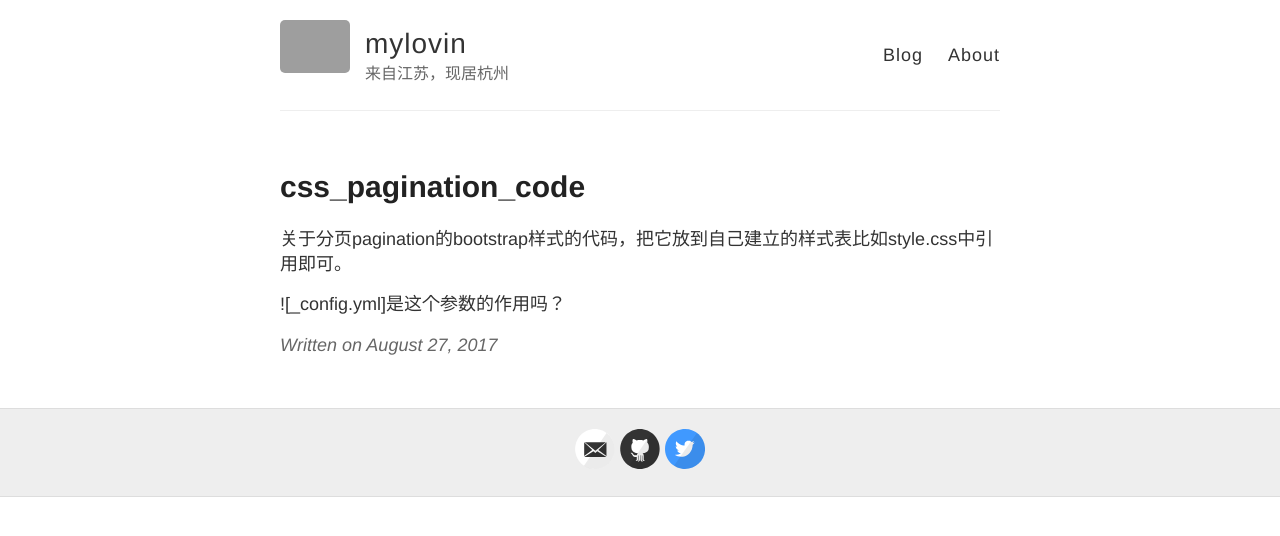
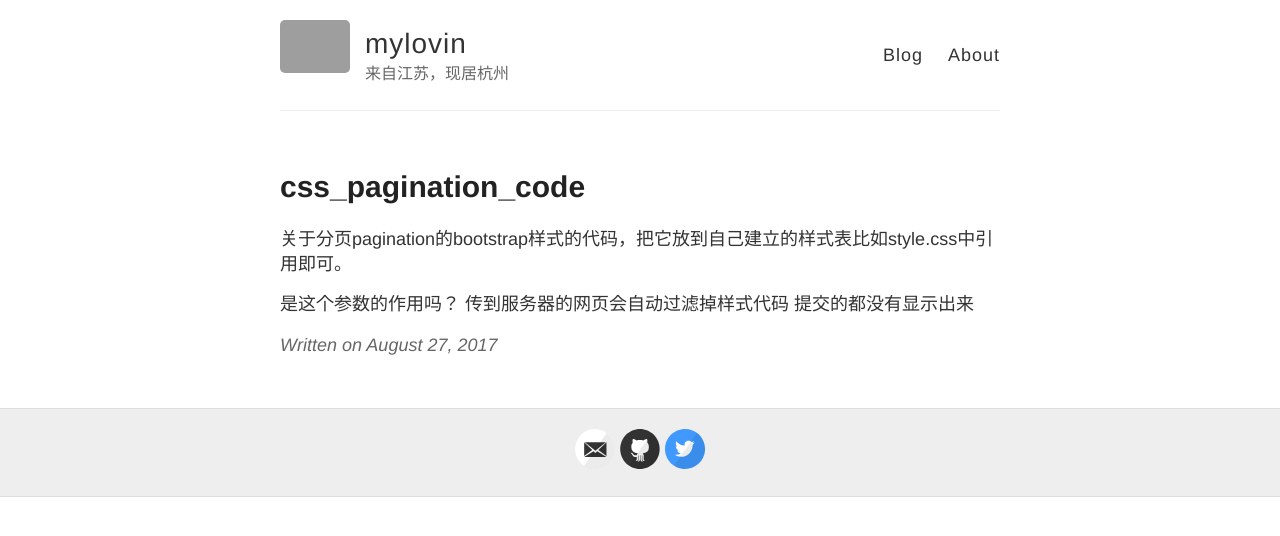
Before and after one commit to 861008761/861008761.github.io, a Jekyll site: the page built from _posts/2017-08-27-css_pagination_code.md, in a window 1280 px wide. Shown: the top 536 px of the page. Built offline with Jekyll 4.4.1, drawn with Linux system fonts in a browser that asks for light colours; grey boxes are pictures that could not be loaded.

Commit message:
add new files

```diff
--- a/_posts/2017-08-27-css_pagination_code.md
+++ b/_posts/2017-08-27-css_pagination_code.md
@@ -7,16 +7,6 @@
 ---
 关于分页pagination的bootstrap样式的代码，把它放到自己建立的样式表比如style.css中引用即可。
 
-![_config.yml]是这个参数的作用吗？
-<style>
-        .pagination { display: inline-block; padding-left: 0; margin: 20px 0; border-radius: 4px; }
-        .pagination li { display: inline; }
-        .pagination li a { position: relative; float: left; padding: 6px 12px; margin-left: -1px; line-height: 1.428571429; text-decoration: none; background-color: #fff; border: 1px solid #ddd; }
-        .pagination li:first-child a { margin-left: 0; border-bottom-left-radius: 4px; border-top-left-radius: 4px; }
-        .pagination li:last-child a { border-top-right-radius: 4px; border-bottom-right-radius: 4px; }
-        .pagination li a:hover, .pagination li a:focus { background-color: #eee; }
-        .pagination .active a, .pagination .active a:hover, .pagination .active a:focus { z-index: 2; color: #fff; cursor: default; background-color: #428bca; border-color: #428bca; }
-        .pagination .disabled a, .pagination .disabled a:hover, .pagination .disabled a:focus { color: #999; cursor: not-allowed; background-color: #fff; border-color: #ddd; }
-        .pagination-lg li a { padding: 10px 16px; font-size: 18px; }
-        .pagination-sm li a, .pagination-sm li span { padding: 5px 10px; font-size: 12px; }
-</style>
+是这个参数的作用吗？
+传到服务器的网页会自动过滤掉样式代码
+提交的都没有显示出来
```
